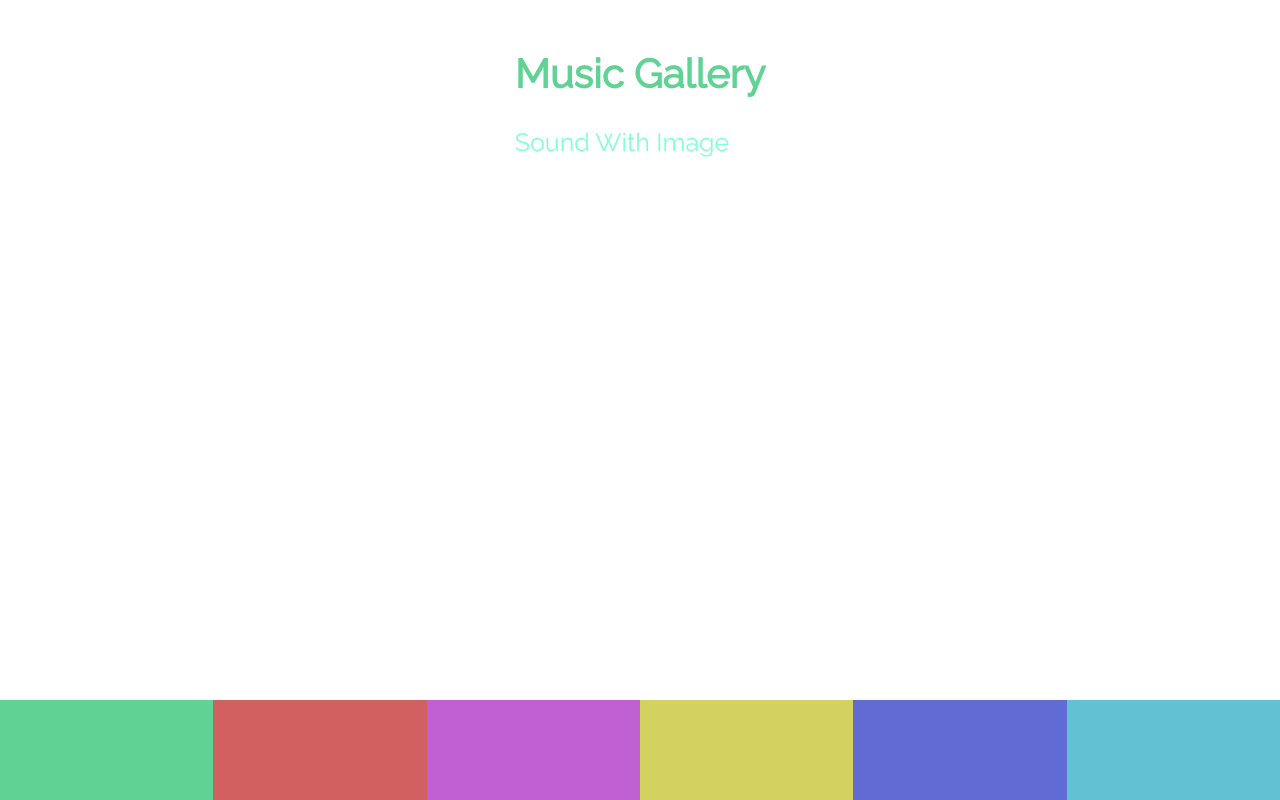
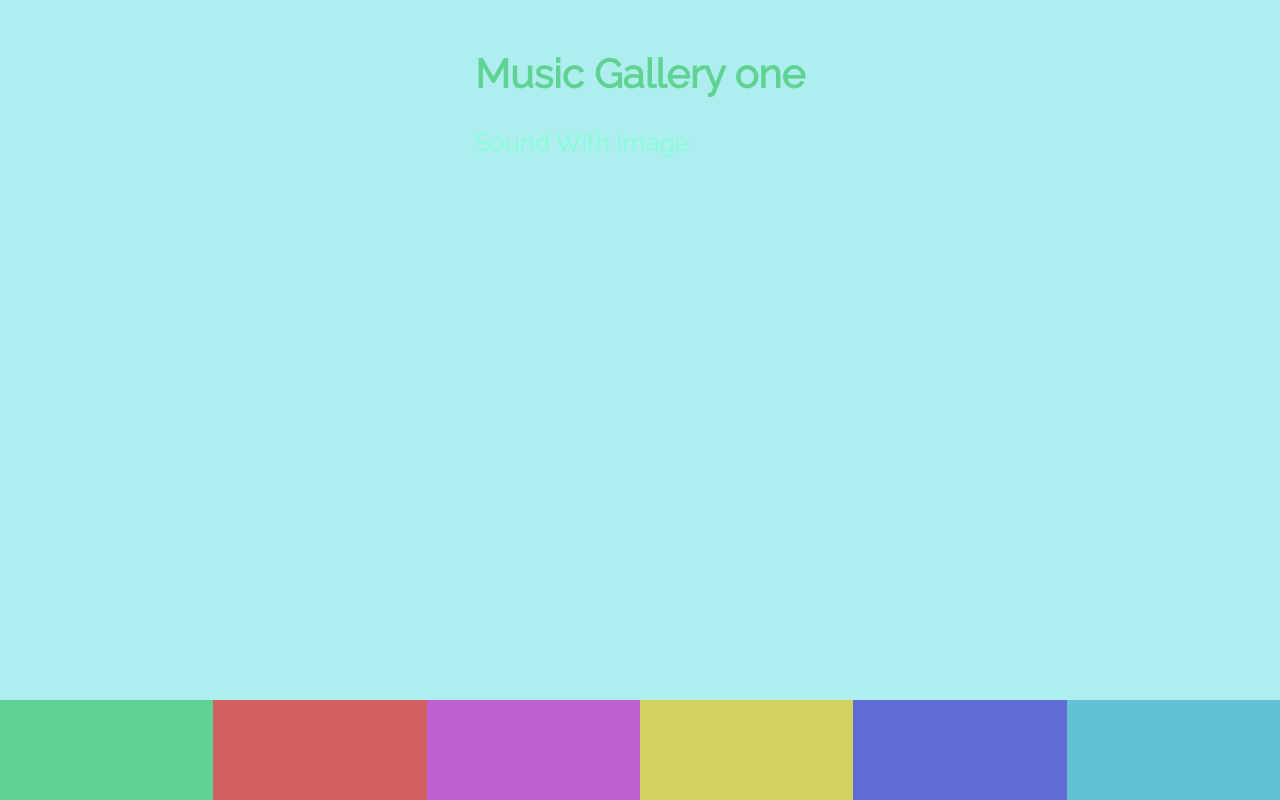
Before and after one commit to AdiVhatkar/Js-Musicplayer-mini--project, a plain HTML site: page Js-Musicplayer-mini -project/index.html in a window 1280 px wide. Drawn offline with Linux system fonts and the light colour scheme.

Commit message:
new file added

```diff
--- a/Js-Musicplayer-mini -project/index.html
+++ b/Js-Musicplayer-mini -project/index.html
@@ -13,8 +13,8 @@
 <body>
     <section class="app">
         <header>
-            <h1>Music Gallery</h1>
-            <p>Sound With Image</p>
+            <h1>Music Gallery one</h1>
+            <p>Sound With Image </p>
         </header>
         <div class="visual"></div>
         <div class="pads">
--- a/Js-Musicplayer-mini -project/style.css
+++ b/Js-Musicplayer-mini -project/style.css
@@ -9,6 +9,7 @@ body {
     background-image: url(./img/backgroundimg.jpg);
     background-repeat: no-repeat;
     background-size: cover;
+    background-color:paleturquoise;
 }
 
 .app {
```
